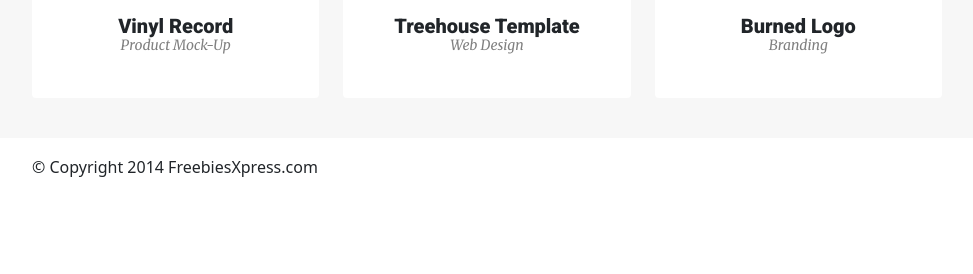
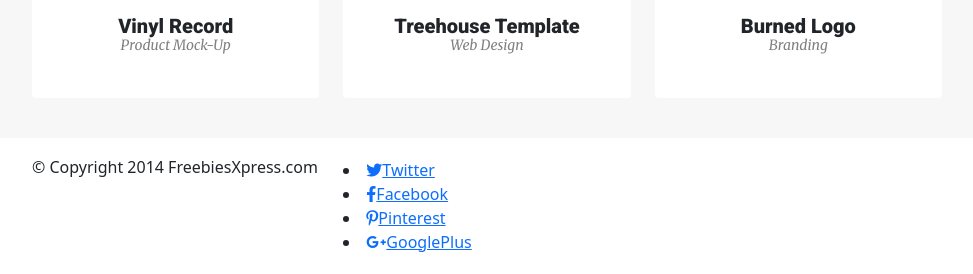
Before and after one commit to karolinamruk/project-nice, a website: page index.html in a window 1280 px wide. Shown: the part 2522-2796 px from the top of the page, without its empty margins (153-1126 px from the left). Before the commit the page ends 2727 px from the top, so only its background shows below. Drawn offline with nearby package versions, Linux system fonts and the light colour scheme.

Commit message:
Add icons and links to social media to footer

```diff
--- a/index.html
+++ b/index.html
@@ -212,6 +212,22 @@
           <div class="col-md-4">
             <h6>© Copyright 2014 FreebiesXpress.com</h6>
           </div>
+          <div class="col-md-4">
+            <li>
+              <a href="#"><i class="fa-brands fa-twitter"></i>Twitter</a>
+            </li>
+            <li>
+              <a href="#"><i class="fa-brands fa-facebook-f"></i>Facebook</a>
+            </li>
+            <li>
+              <a href="#"><i class="fa-brands fa-pinterest-p"></i>Pinterest</a>
+            </li>
+            <li>
+              <a href="#"
+                ><i class="fa-brands fa-google-plus-g"></i>GooglePlus</a
+              >
+            </li>
+          </div>
         </div>
       </div>
     </div>
```
